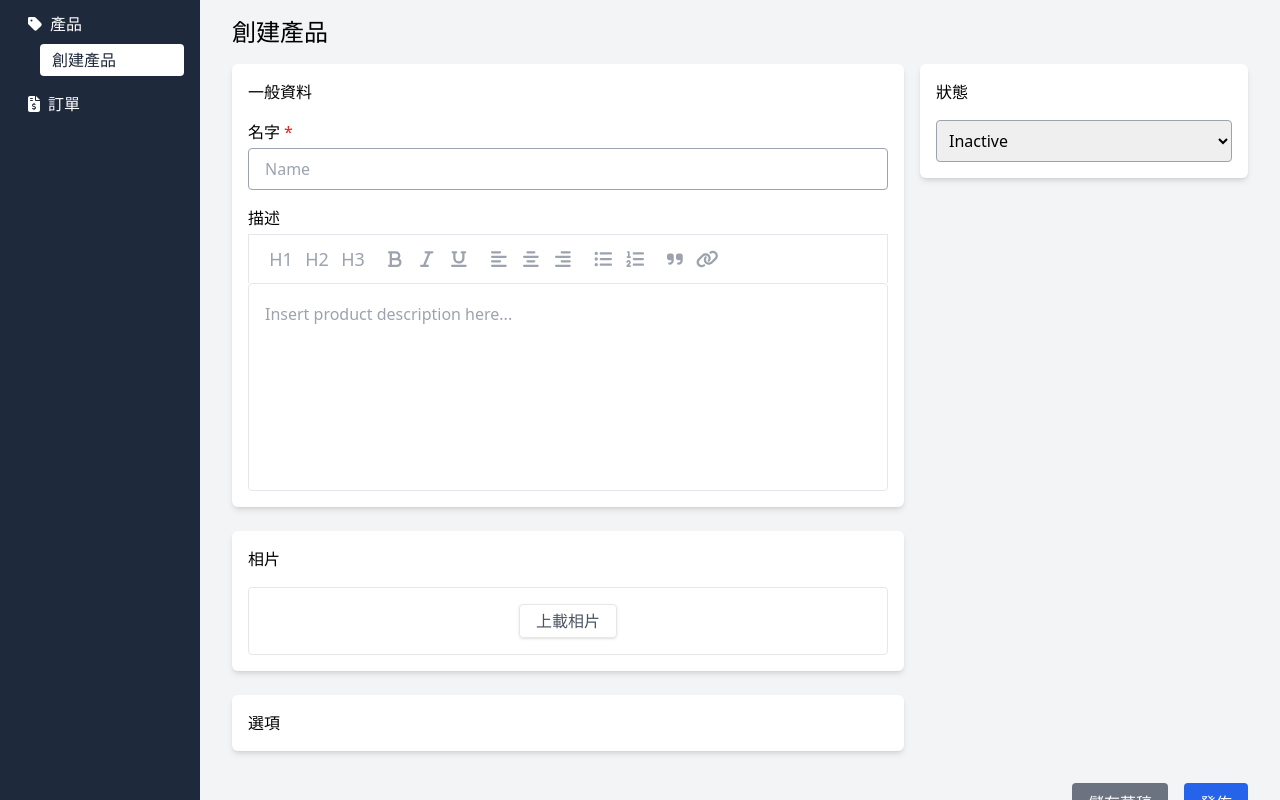
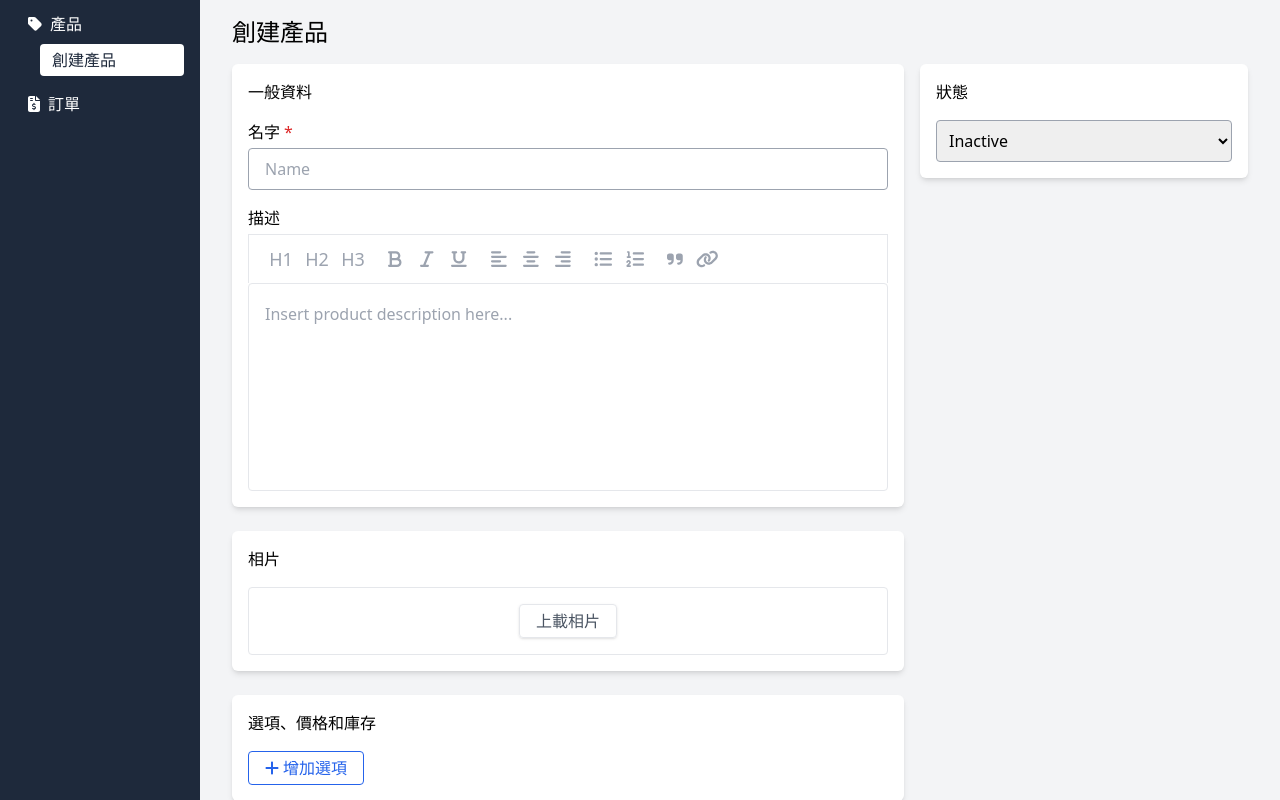
Before and after one commit to yinhangc/ecommerce-admin-ui, a React (Vite) app: page /products/add in a window 1280 px wide. Built offline with nearby package versions, Linux system fonts and the light colour scheme.

Commit message:
product variants in progress

```diff
--- /dev/null
+++ b/src/features/products/components/ProductVariants.tsx
@@ -0,0 +1,57 @@
+import { faPlus } from '@fortawesome/free-solid-svg-icons';
+import { FontAwesomeIcon } from '@fortawesome/react-fontawesome';
+import { useState } from 'react';
+
+type Option = {
+  name: string;
+  values: {
+    label: string;
+    price: number;
+  }[];
+};
+type ProductOptionInputProps = {
+  option: Option;
+  setOptions: any;
+};
+
+const ProductOptionInput: React.FC<ProductOptionInputProps> = (props) => {
+  const { option, setOptions } = props;
+  return (
+    <div className="flex w-full flex-col gap-y-1">
+      <label htmlFor="name">選項名字</label>
+      <input
+        placeholder="Option Name"
+        id="name"
+        className="rounded border border-gray-400 px-4 py-2"
+      />
+    </div>
+  );
+};
+
+export const ProductVariants = () => {
+  const [options, setOptions] = useState<Option[]>([]);
+
+  const handleAdd = () => {
+    setOptions([...options, { name: '', values: [] }]);
+  };
+
+  return (
+    <div>
+      {options.length > 0 && (
+        <div className="mb-6">
+          {options.map((option) => (
+            <ProductOptionInput option={option} setOptions={setOptions} />
+          ))}
+        </div>
+      )}
+      <button
+        type="button"
+        className="rounded border border-blue-600 px-4 py-1 text-blue-600"
+        onClick={handleAdd}
+      >
+        <FontAwesomeIcon icon={faPlus} className="mr-1" />
+        增加選項
+      </button>
+    </div>
+  );
+};
--- a/src/features/products/routes/AddProduct.tsx
+++ b/src/features/products/routes/AddProduct.tsx
@@ -8,6 +8,7 @@ import { NavigationLayout } from '@/components/Layout/NavigationLayout';
 import { zodResolver } from '@hookform/resolvers/zod';
 import { Controller, SubmitHandler, useForm } from 'react-hook-form';
 import { z } from 'zod';
+import { ProductVariants } from '../components/ProductVariants';
 
 const requiredError = '請填寫此欄位';
 const schema = z.object({
@@ -81,7 +82,6 @@ export const AddProduct = () => {
             </div>
             <div className="flex flex-col gap-y-4 rounded-md bg-white p-4 shadow-md">
               <h3 className="font-medium">相片</h3>
-              {/* TODO: File Upload */}
               <Controller
                 control={control}
                 name="images"
@@ -91,8 +91,8 @@ export const AddProduct = () => {
               ></Controller>
             </div>
             <div className="flex flex-col gap-y-4 rounded-md bg-white p-4 shadow-md">
-              <h3 className="font-medium">選項</h3>
-              {/* TODO: Variants */}
+              <h3 className="font-medium">選項、價格和庫存</h3>
+              <ProductVariants />
             </div>
           </div>
           <div className="col-span-4 flex flex-col gap-y-6">
```
